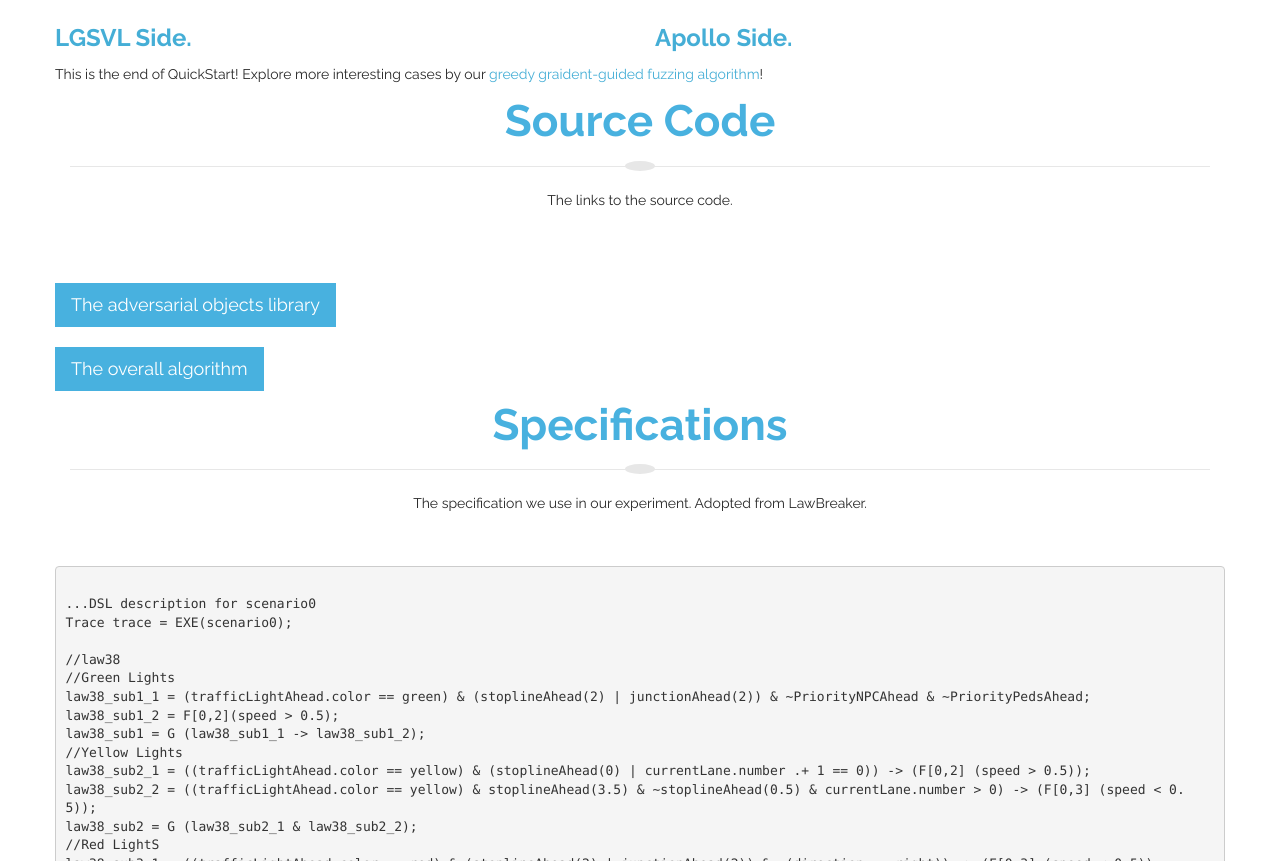
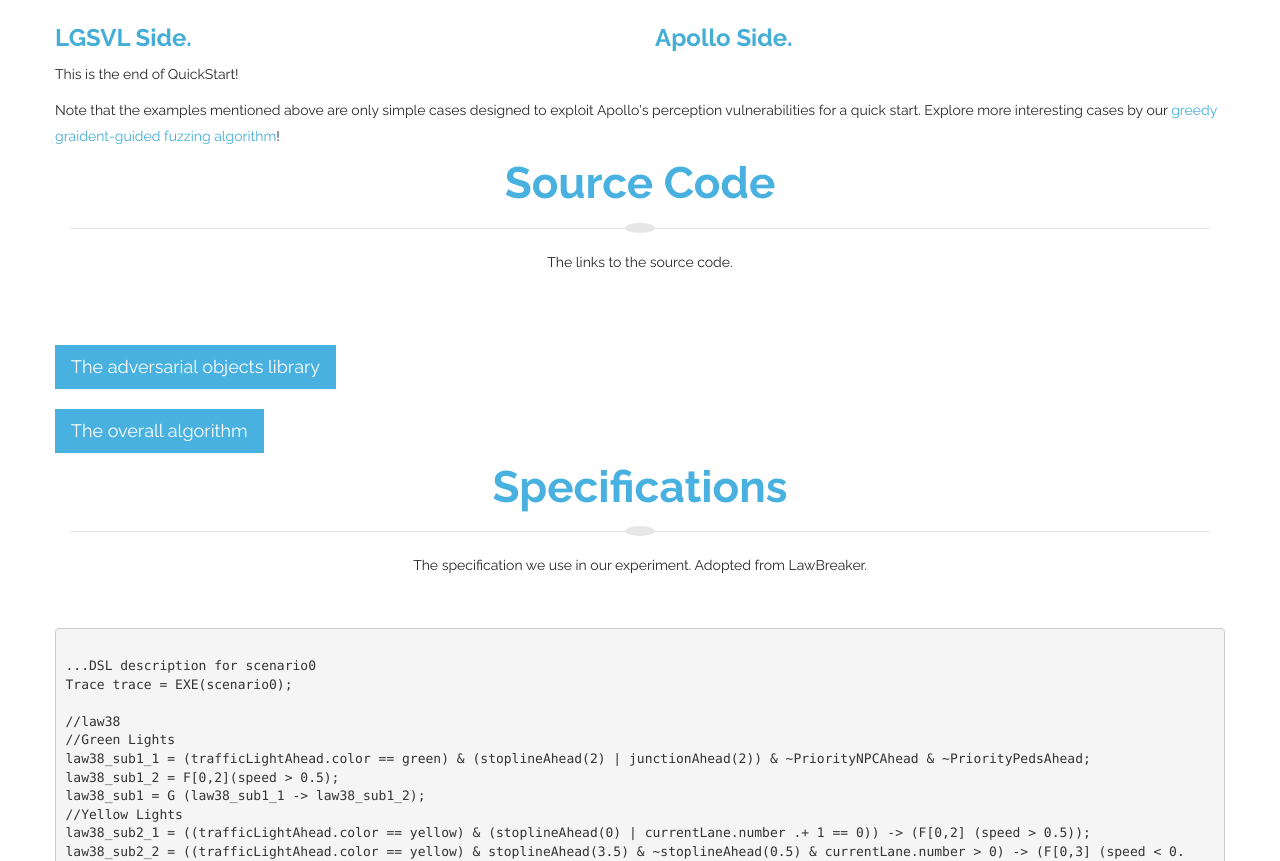
Before and after one commit to trashfuzz2023/trashfuzz2023, a plain HTML site: page index.html in a window 1280 px wide. Shown: the part 7943-8804 px from the top of the page. Drawn offline with Linux system fonts and the light colour scheme.

Commit message:
update the webpage

```diff
--- a/index.html
+++ b/index.html
@@ -502,7 +502,8 @@
 
 
 
-            <p>This is the end of QuickStart! Explore more interesting cases by our <a href="https://github.com/trashfuzz2023/Adversarial_Object_Assets.git">greedy graident-guided fuzzing algorithm</a>!</p>
+            <p>This is the end of QuickStart! </p>
+            <p>Note that the examples mentioned above are only simple cases designed to exploit Apollo's perception vulnerabilities for a quick start. Explore more interesting cases by our <a href="https://github.com/trashfuzz2023/Adversarial_Object_Assets.git">greedy graident-guided fuzzing algorithm</a>!</p>
 
             </div>
 
```
